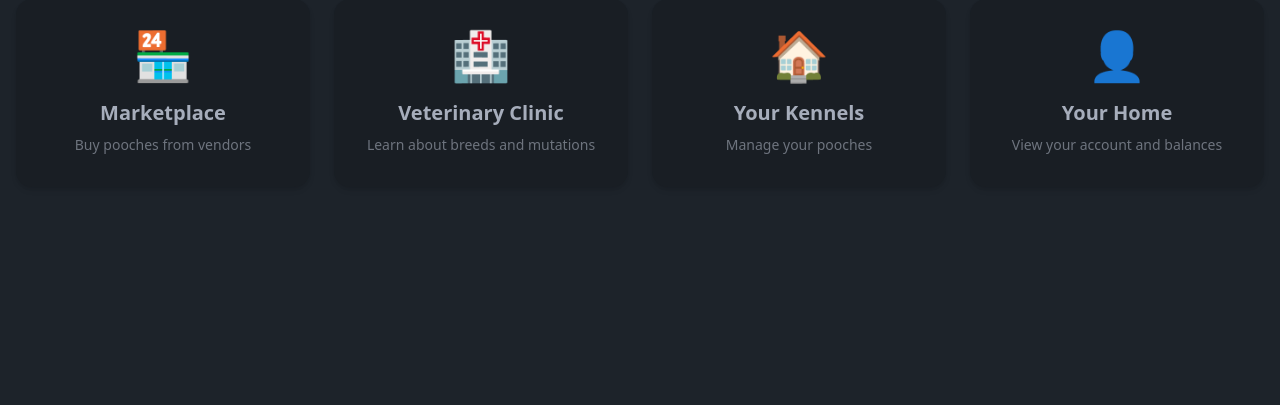
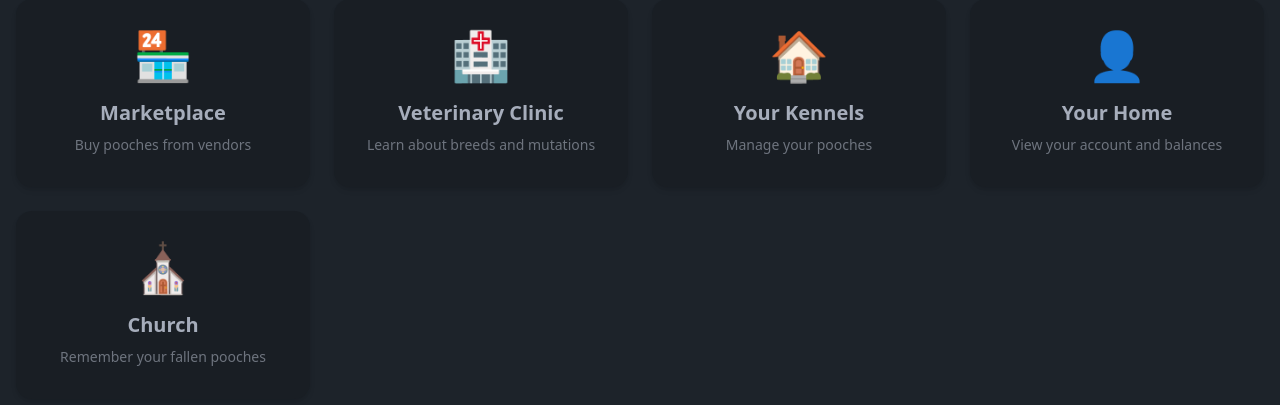
Before and after one commit to ADP424/2xPimpySimulator, a Python web app: template src/web/templates/town.html in a window 1280 px wide. Shown: the part 185-590 px from the top of the page. Run offline with Jinja, Linux system fonts and the light colour scheme; the template is opened without the code that fills it, so the values that code supplies are empty; some libraries are stand-ins or nearby versions.

Commit message:
Add graveyard functionality to frontend

```diff
--- a/src/database/__init__.py
+++ b/src/database/__init__.py
@@ -21,6 +21,7 @@ from .get import (
 from .list import (
     list_all_breeds,
     list_all_mutations,
+    list_graveyard_pooches_for_owner,
     list_kennels_for_owner,
     list_living_pooches,
     list_owner_servers,
@@ -90,6 +91,7 @@ __all__ = [
     "list_pooch_mutations",
     "list_all_breeds",
     "list_all_mutations",
+    "list_graveyard_pooches_for_owner",
     "list_vendors",
     "list_vendor_pooch_stock",
     "list_servers_for_pooch",
--- a/src/game/__init__.py
+++ b/src/game/__init__.py
@@ -1,6 +1,9 @@
 from .breeding import (
     breed_pooches,
     calculate_incest_level,
+)
+from .manage_graveyard import (
+    list_graveyard_pooches,
 )
 from .change_day import (
     run_day_change,
@@ -61,4 +64,6 @@ __all__ = [
     "list_all_mutations",
     "breed_pooches",
     "calculate_incest_level",
+    # Graveyard commands
+    "list_graveyard_pooches",
 ]
--- a/src/web/app.py
+++ b/src/web/app.py
@@ -39,6 +39,7 @@ def create_app(config: dict | None = None) -> Flask:
     # Register blueprints
     from web.routes.api import api_bp
     from web.routes.auth import auth_bp
+    from web.routes.graveyard import graveyard_bp
     from web.routes.info import info_bp
     from web.routes.kennel import kennel_bp
     from web.routes.main import main_bp
@@ -49,6 +50,7 @@ def create_app(config: dict | None = None) -> Flask:
     app.register_blueprint(auth_bp, url_prefix="/auth")
     app.register_blueprint(main_bp)
     app.register_blueprint(api_bp, url_prefix="/api")
+    app.register_blueprint(graveyard_bp, url_prefix="/graveyard")
     app.register_blueprint(kennel_bp, url_prefix="/kennel")
     app.register_blueprint(pooch_bp, url_prefix="/pooch")
     app.register_blueprint(vendor_bp, url_prefix="/vendor")
--- a/src/web/templates/town.html
+++ b/src/web/templates/town.html
@@ -40,5 +40,13 @@
             <p class="text-sm text-base-content/60">View your account and balances</p>
         </div>
     </a>
+
+    <a href="{{ url_for('graveyard.graveyard') }}" class="card bg-base-200 shadow-md hover:-translate-y-1 hover:shadow-lg transition-all cursor-pointer text-base-content no-underline">
+        <div class="card-body items-center text-center py-8">
+            <span class="text-5xl mb-3">⛪</span>
+            <h3 class="card-title">Church</h3>
+            <p class="text-sm text-base-content/60">Remember your fallen pooches</p>
+        </div>
+    </a>
 </div>
 {% endblock %}
```
Also changed, not shown: src/database/list.py (+30 -0 lines), src/web/routes/api.py (+16 -0 lines), 1 other file.
